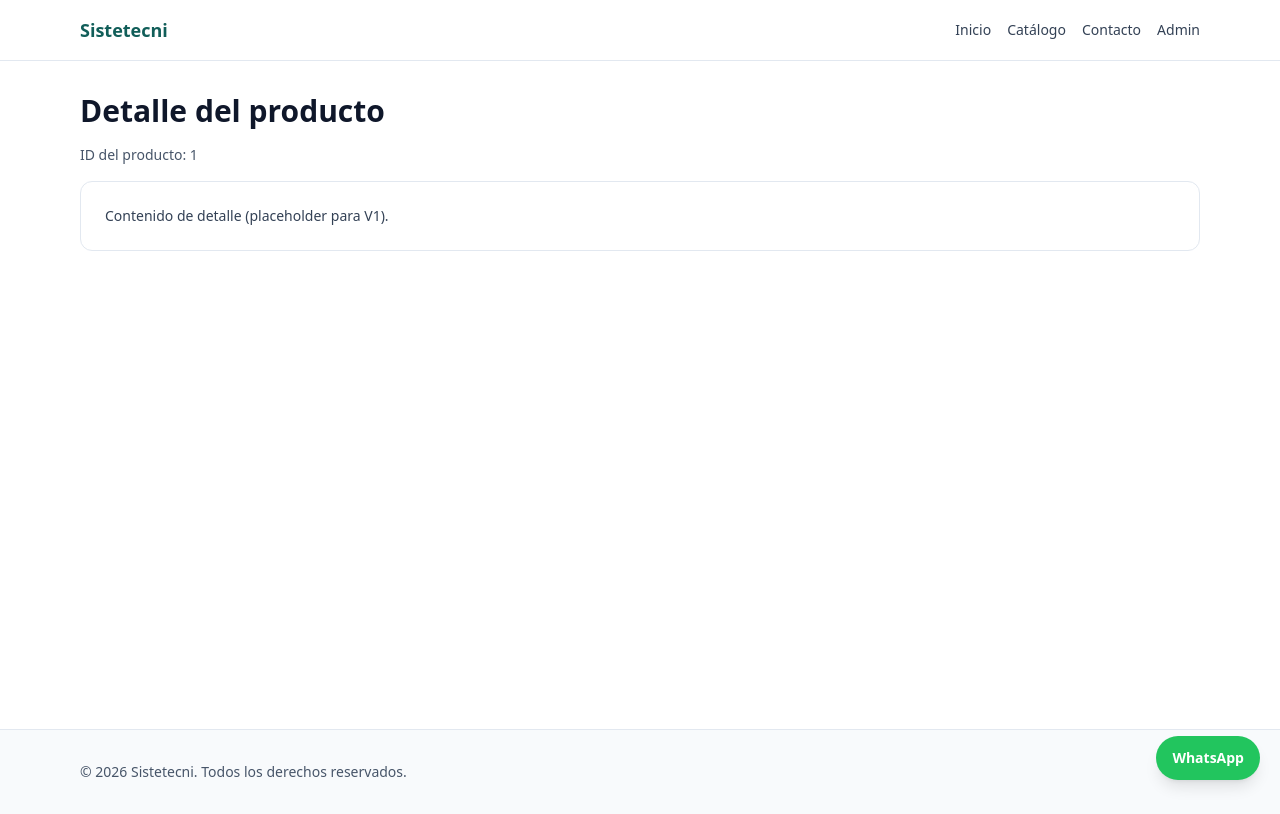
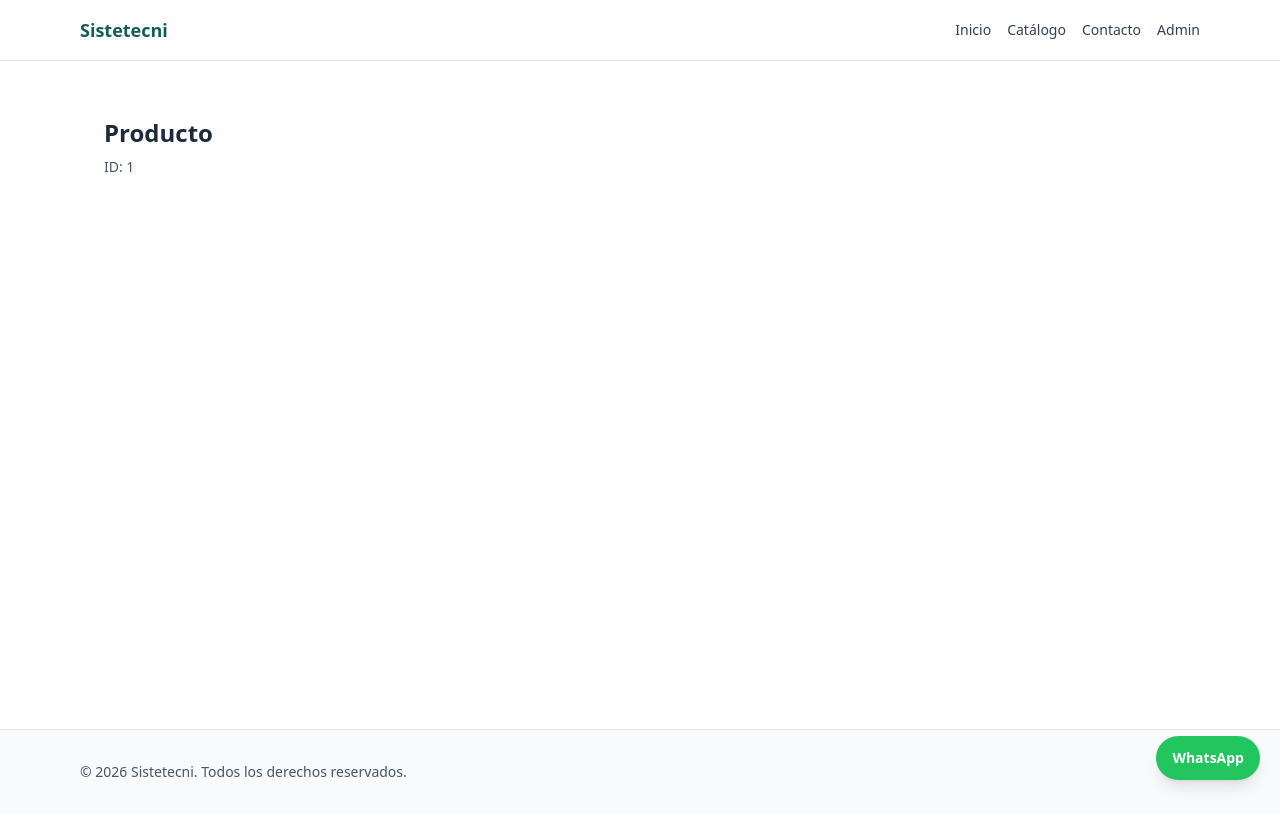
Before and after one commit to santiagomontanes/sistetecni-catalog2, a Next.js app: page /product/1 in a window 1280 px wide. Built offline with nearby package versions, Linux system fonts and the light colour scheme.

Commit message:
fix: simplify product page props for Next 15 build typing

```diff
--- a/src/app/product/[id]/page.tsx
+++ b/src/app/product/[id]/page.tsx
@@ -1,13 +1,8 @@
-type PageProps = { params: { id: string } };
-
-export default function ProductPage({ params }: PageProps) {
+export default function Page({ params }: { params: { id: string } }) {
   return (
-    <section className="space-y-4">
-      <h1 className="text-3xl font-bold text-slate-900">Detalle del producto</h1>
-      <p className="text-sm text-slate-600">ID del producto: {params.id}</p>
-      <div className="rounded-xl border border-slate-200 p-6">
-        <p className="text-sm text-slate-700">Contenido de detalle (placeholder para V1).</p>
-      </div>
-    </section>
+    <main className="p-6">
+      <h1 className="text-2xl font-semibold">Producto</h1>
+      <p className="mt-2 text-sm text-gray-600">ID: {params.id}</p>
+    </main>
   );
 }
```
